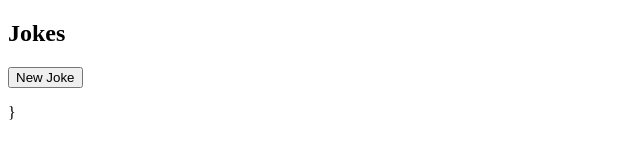
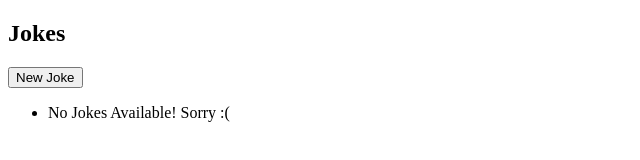
Before and after one commit to WinserEX/AxiosDadJokes, a website: page index.html in a window 1280 px wide. Both pictures are taken after a click on the button "New Joke". Shown: the whole page, without its empty margins (0-640 px from the left). Drawn offline with nearby package versions, Linux system fonts and the light colour scheme; no server answers.

Commit message:
Added a button that calls a new joke from the API whenever it is pushed

```diff
--- a/script.js
+++ b/script.js
@@ -1,7 +1,22 @@
-const jokes = document.querySelector('#jokes')
-const joke = async () => {
-    const res2 = await axios.get('https://v2.jokeapi.dev/joke/Programming?type=single');
-    console.log(res2.data.joke);
+const jokes = document.querySelector('#jokes');
+const button = document.querySelector('button');
+
+
+const addJoke = async () => {
+    const jokeText = await getJoke()
+    const newLI = document.createElement('LI');
+    newLI.append(jokeText);
+    jokes.append(newLI);
 }
 
-joke();
+const getJoke = async () => {
+    try {
+        const res2 = await axios.get('https://v2.jokeapi.dev/joke/Programming?type=single');
+        return res2.data.joke;
+    }
+    catch (e) {
+        return "No Jokes Available! Sorry :("
+    }
+}
+
+button.addEventListener('click', addJoke);
```
Also changed, not shown: index.html (+0 -1 lines).
